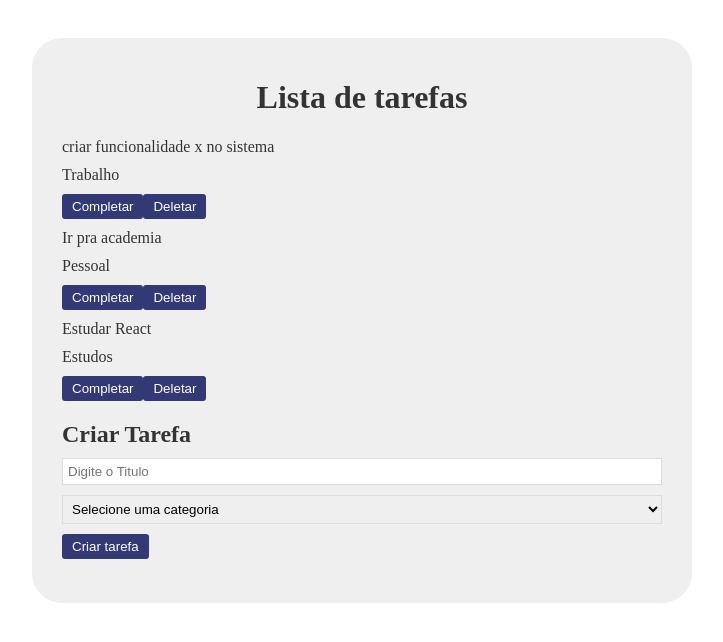
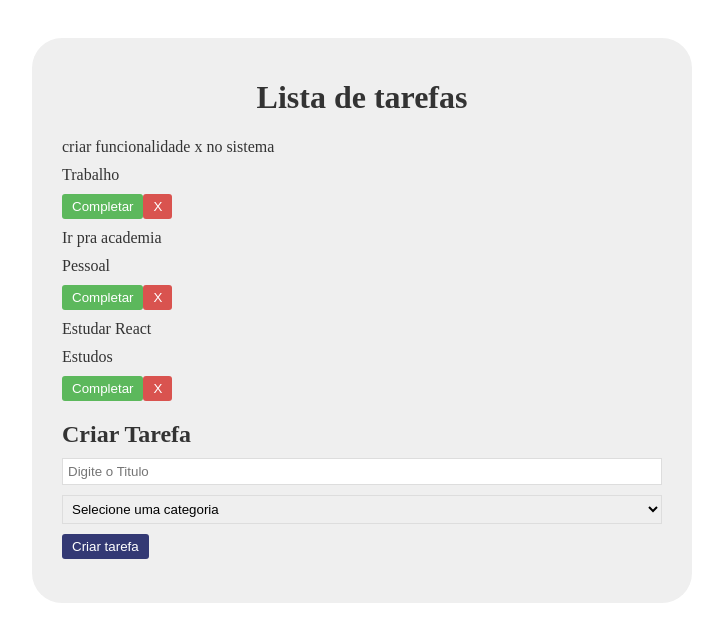
Before and after one commit to Igor-Brandalise/Todo-list, a React (Vite) app: page / in a window 1280 px wide. Shown: the top 642 px of the page, without its empty margins (278-1001 px from the left). Built offline with nearby package versions, Linux system fonts and the light colour scheme.

Commit message:
cor dos botoes

```diff
--- a/src/App.css
+++ b/src/App.css
@@ -42,6 +42,14 @@
   opacity: .9;
 }
 
+.complete{
+  background-color: #5cb85c;
+}
+
+.remove{
+  background-color:#d9534f ;
+}
+
 .todo-form{
   padding-bottom: 1.5rem;
 }
--- a/src/components/todo.jsx
+++ b/src/components/todo.jsx
@@ -9,8 +9,8 @@
             </div>
 
             <div>
-              <button>Completar</button>
-              <button>Deletar</button>
+              <button className="complete">Completar</button>
+              <button className="remove">X</button>
             </div>
         </div>
     )
```
